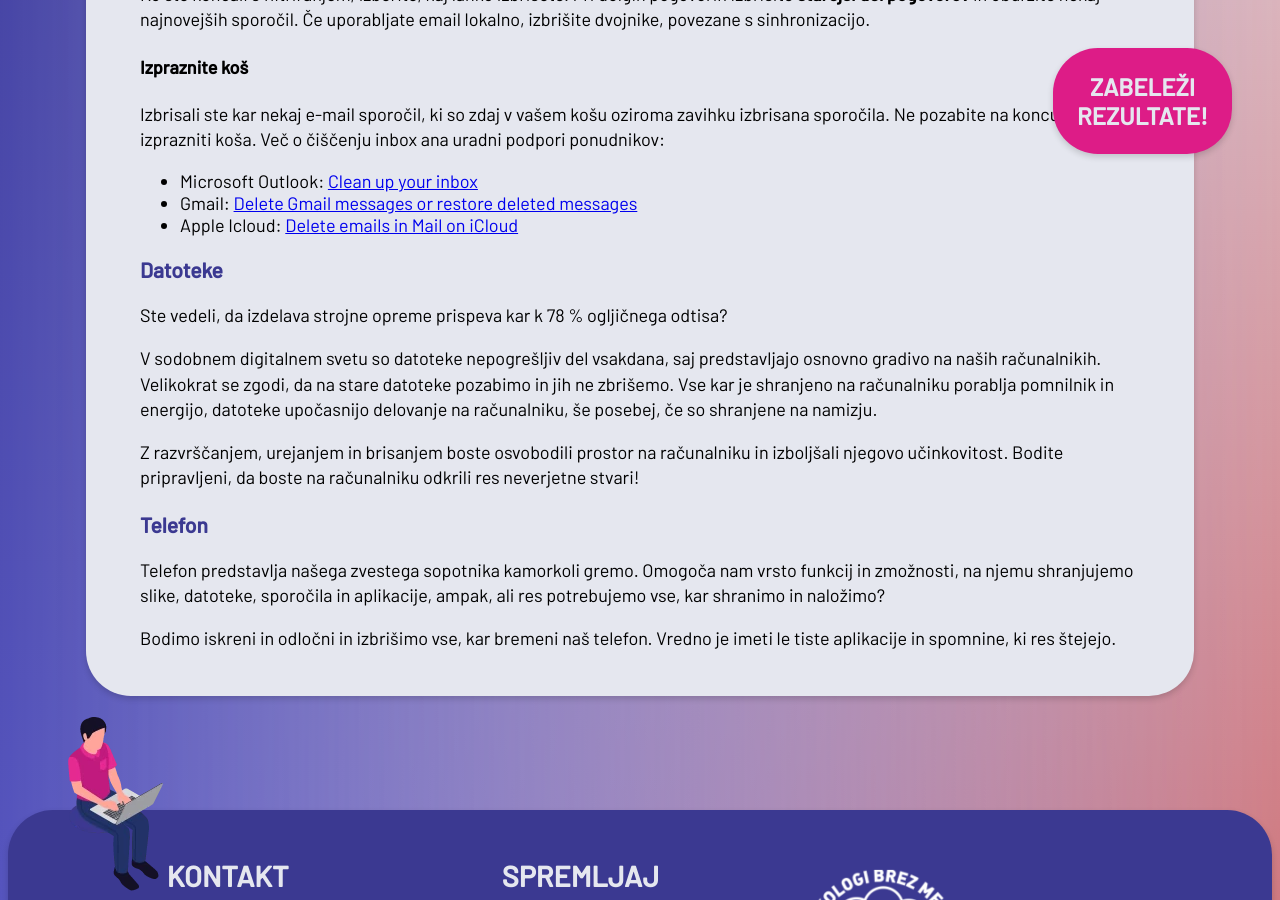
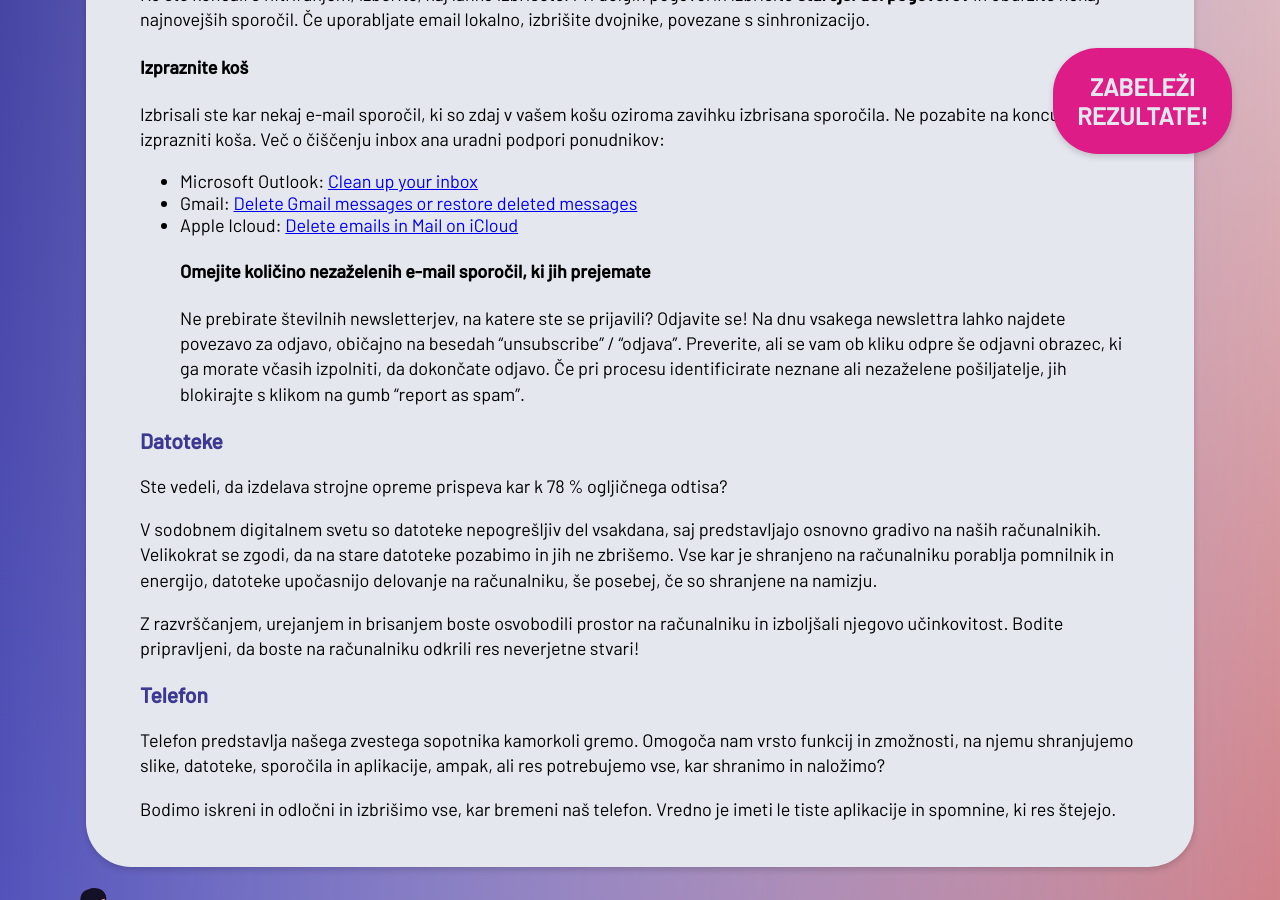
Before and after one commit to ewba/dcd-si, a Jekyll site: the page built from navodila-za-ciscenje.md, in a window 1280 px wide and 900 px high, scrolled down 774 px. Built offline with Jekyll 4.4.1, drawn with Linux system fonts in a browser that asks for light colours.

Commit message:
Update navodila-za-ciscenje.md

```diff
--- a/navodila-za-ciscenje.md
+++ b/navodila-za-ciscenje.md
@@ -23,7 +23,8 @@ Več o čiščenju inbox ana uradni podpori ponudnikov:
 - Microsoft Outlook: [Clean up your inbox ]([url](https://support.microsoft.com/en-us/office/clean-up-your-inbox-2fb652e5-b387-4147-9fff-25f2e32dfda9))
 - Gmail: [Delete Gmail messages or restore deleted messages ]([url](https://support.google.com/mail/answer/7401?hl=en&co=GENIE.Platform%3DDesktop))
 - Apple Icloud: [Delete emails in Mail on iCloud ]([url](https://support.apple.com/sl-si/guide/icloud/mm6b1a7ab7/icloud))
-
+#### Omejite količino nezaželenih e-mail sporočil, ki jih prejemate
+Ne prebirate številnih newsletterjev, na katere ste se prijavili? Odjavite se! Na dnu vsakega newslettra lahko najdete povezavo za odjavo, običajno na besedah “unsubscribe” / “odjava”. Preverite, ali se vam ob kliku odpre še odjavni obrazec, ki ga morate včasih izpolniti, da dokončate odjavo. Če pri procesu identificirate neznane ali nezaželene pošiljatelje, jih blokirajte s klikom na gumb “report as spam”.
 
 ### Datoteke
 
```
